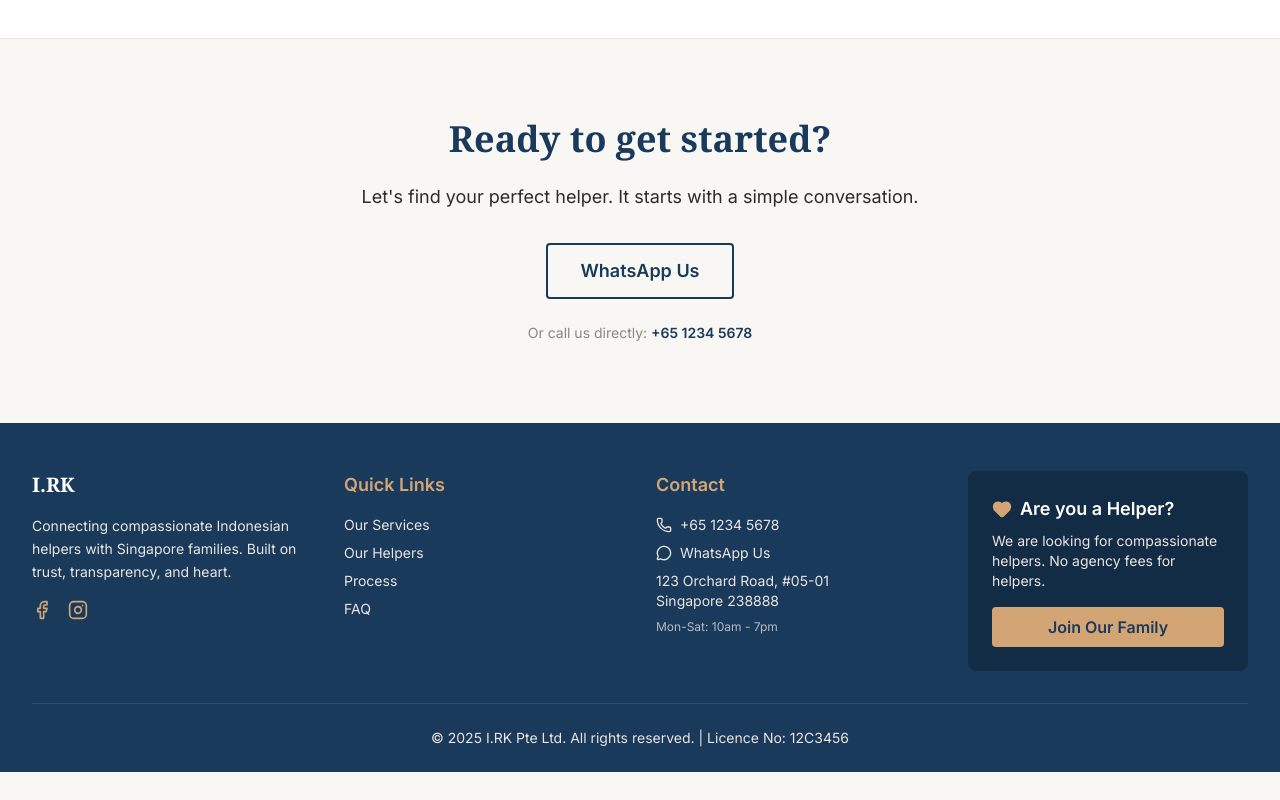
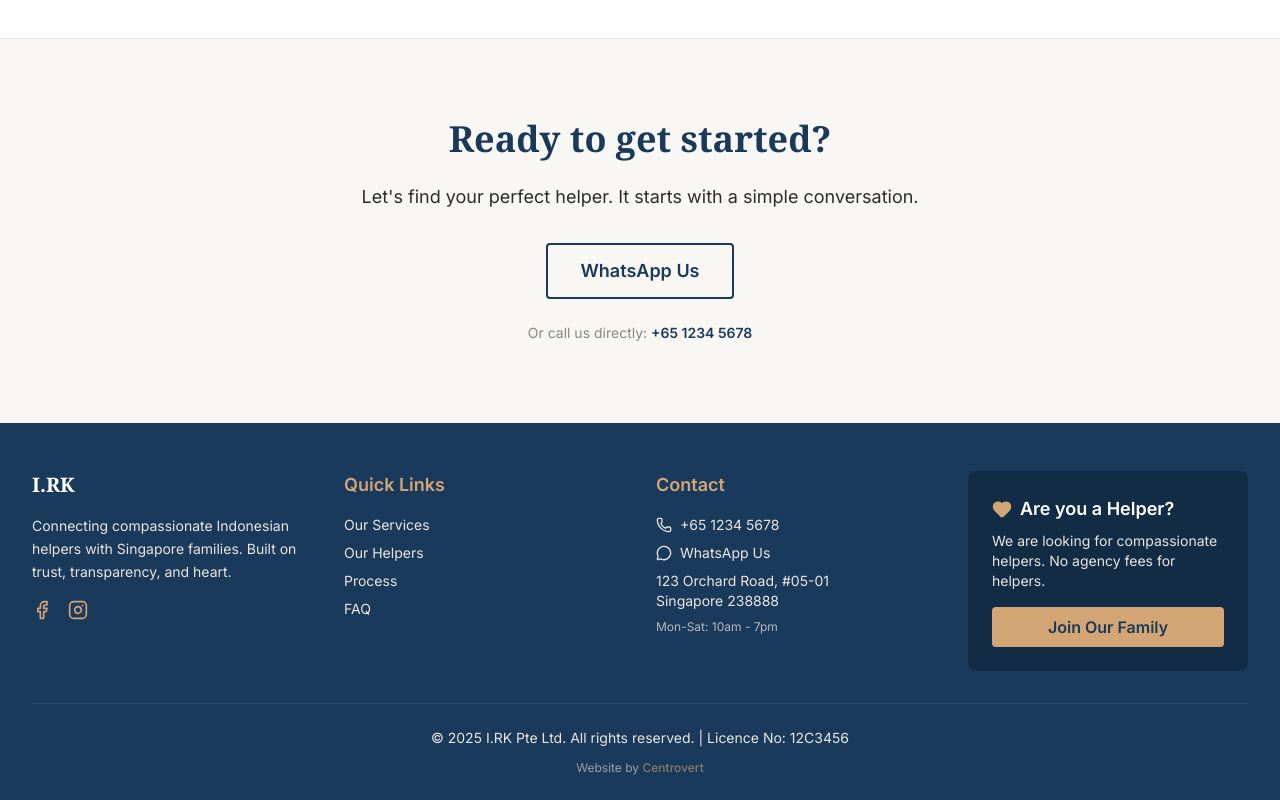
Before and after one commit to DigitalThariq/CleanRK, a React (Vite) app: page / in a window 1280 px wide. Shown: the part 2835-3635 px from the top of the page. Before the commit the page ends 3607 px from the top, so only its background shows below. Built offline with nearby package versions, Linux system fonts and the light colour scheme; a web font is replaced by a local one.

Commit message:
Add Centrovert developer credit with WhatsApp link in footer

```diff
--- a/components/Layout.tsx
+++ b/components/Layout.tsx
@@ -170,6 +170,17 @@ export const Layout: React.FC<{ children: React.ReactNode }> = ({ children }) =>
 
           <div className="border-t border-[#2a4d75] pt-6 text-center text-sm text-brand-beige">
             <p>&copy; {new Date().getFullYear()} I.RK Pte Ltd. All rights reserved. | Licence No: 12C3456</p>
+            <p className="mt-3 text-xs opacity-60">
+              Website by{' '}
+              <a
+                href="https://wa.me/6588992295"
+                target="_blank"
+                rel="noopener noreferrer"
+                className="text-brand-gold hover:text-white transition-colors font-medium"
+              >
+                Centrovert
+              </a>
+            </p>
           </div>
         </div>
       </footer>
```
